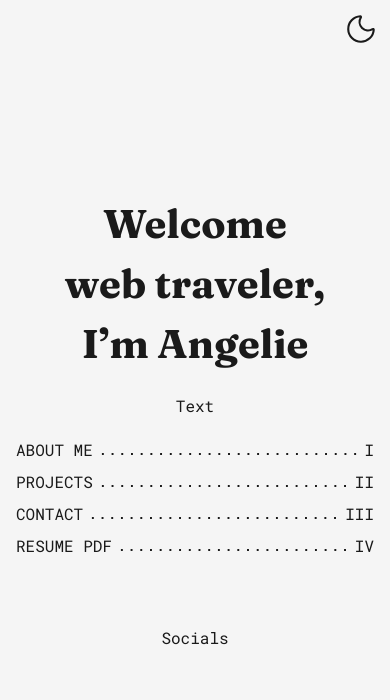
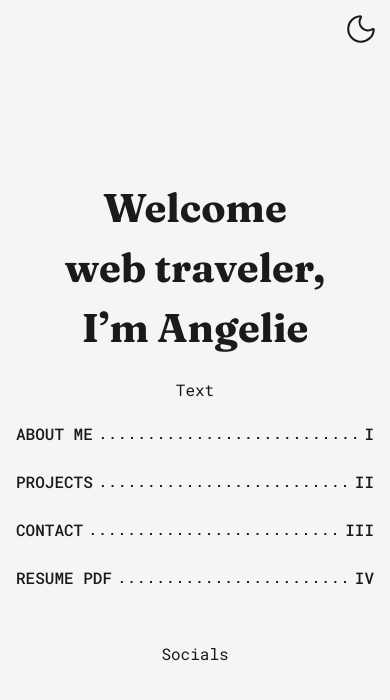
Before and after one commit to ngeliecode/angelie-portfolio, a React (Vite) app: page / in a window 390 px wide. Shown: the top 700 px of the page. Built offline with nearby package versions, Linux system fonts and the light colour scheme.

Commit message:
Adjust responsive home navigation

```diff
--- a/src/components/Nav/Nav.css
+++ b/src/components/Nav/Nav.css
@@ -1,21 +1,31 @@
 .home-menu {
   width: 100%;
   min-width: 150px;
-  max-width: 600px;
+  max-width: 460px;
 
-  margin-bottom: 3rem;
+  margin-bottom: 2rem;
 }
 
 .home-menu ul {
   display: flex;
   flex-direction: column;
-  gap: 0.5rem;
+  gap: 1.5rem;
 }
 
 .home-menu a {
   display: flex;
   align-items: baseline;
   gap: 0.3rem;
+
+  font-weight: 500;
+
+  cursor: pointer;
+  transition: transform 0.2s ease;
+}
+
+.home-menu a:hover,
+.home-menu a:focus {
+  transform: translateY(-3px);
 }
 
 .home-menu a::before {
--- a/src/components/Nav/Nav.tsx
+++ b/src/components/Nav/Nav.tsx
@@ -27,7 +27,7 @@ const Nav = ({ showHomeBtn }: NavProps) => {
           </a>
         </li>
         <li>
-          <a href="#" onClick={showHomeBtn}>
+          <a href="#">
             <span>Resume PDF</span>
             <span>IV</span>
           </a>
```
